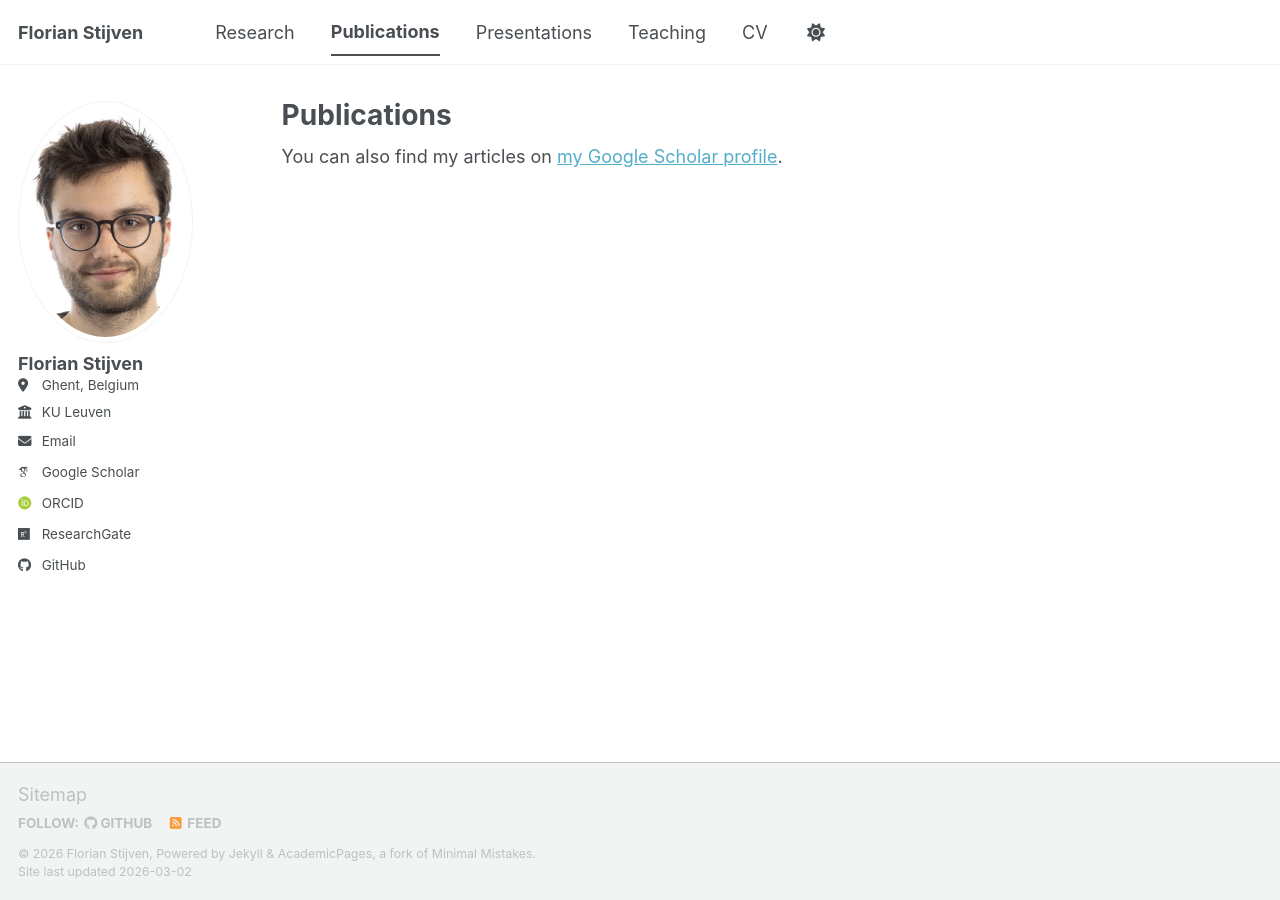
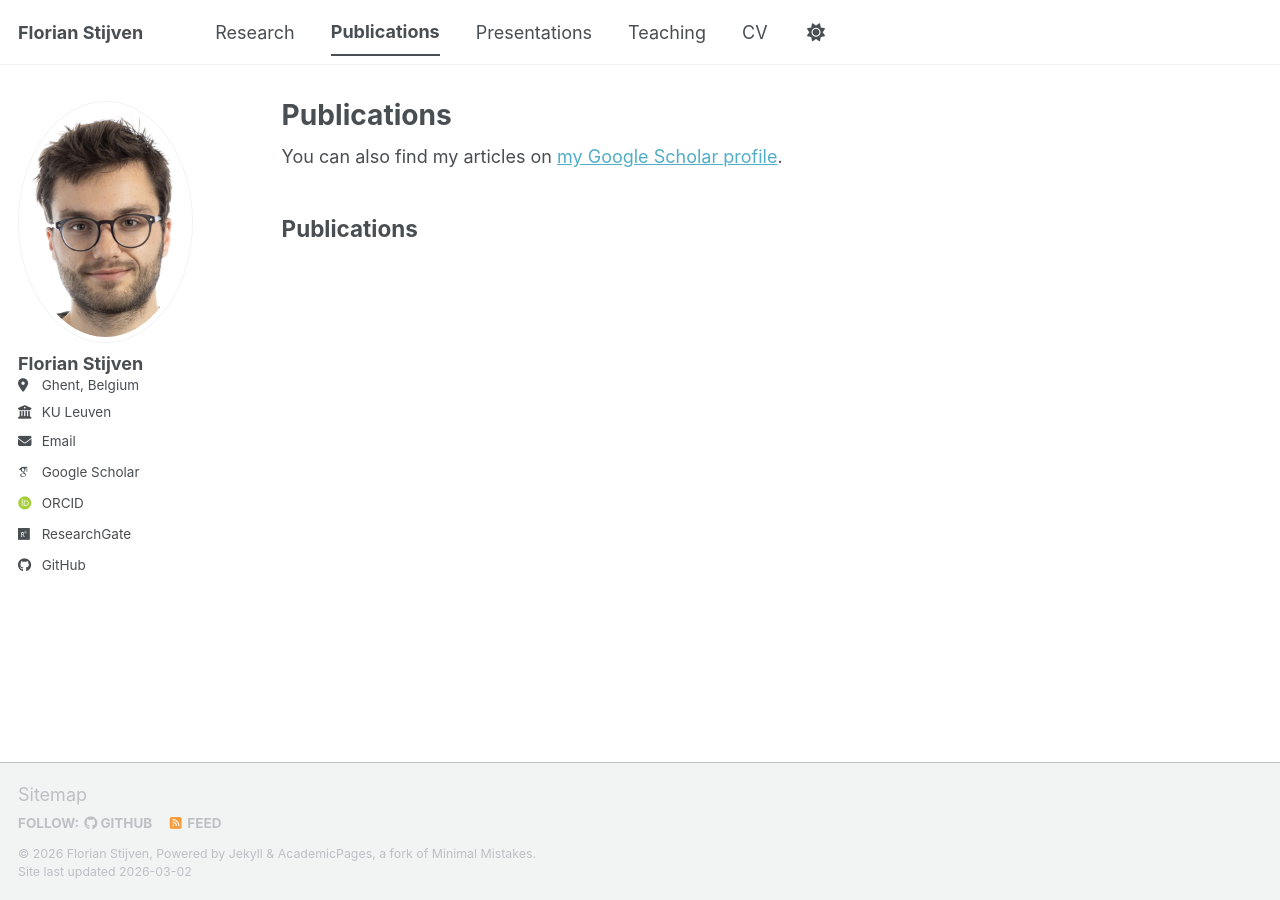
Before and after one commit to florianstijven/florianstijven.github.io, a Jekyll site: the page built from _pages/publications.html, in a window 1280 px wide. Built offline with Jekyll 4.4.1, drawn with Linux system fonts in a browser that asks for light colours; some web fonts are replaced; a script bundle is joined from its source files by our own code; library files that are not in the unit come from our copies.

Commit message:
Simplify publications page to match presentations page format

```diff
--- a/_pages/publications.html
+++ b/_pages/publications.html
@@ -11,23 +11,8 @@
 
 {% include base_path %}
 
-<!-- New style rendering if publication categories are defined -->
-{% if site.publication_category %}
-  {% for category in site.publication_category  %}
-    {% assign title_shown = false %}
-    {% for post in site.publications reversed %}
-      {% if post.category != category[0] %}
-        {% continue %}
-      {% endif %}
-      {% unless title_shown %}
-        <h2>{{ category[1].title }}</h2><hr />
-        {% assign title_shown = true %}
-      {% endunless %}
-      {% include archive-single.html %}
-    {% endfor %}
-  {% endfor %}
-{% else %}
-  {% for post in site.publications reversed %}
-    {% include archive-single.html %}
-  {% endfor %}
-{% endif %}
+<h2>Publications</h2>
+
+{% for post in site.publications reversed %}
+  {% include archive-single.html %}
+{% endfor %}
```
